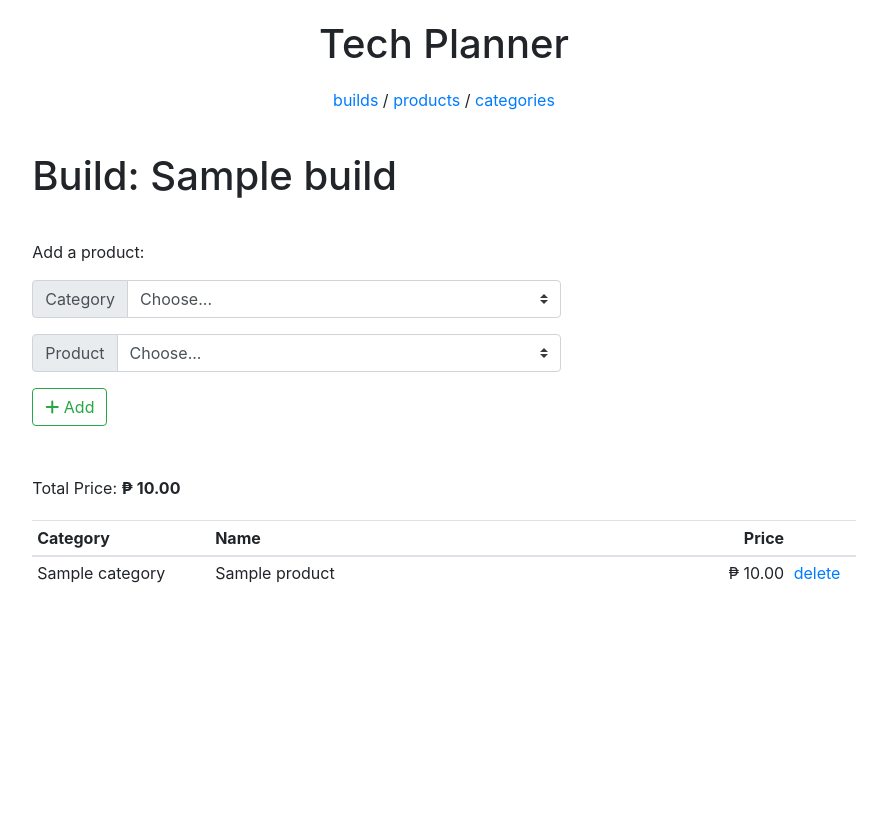
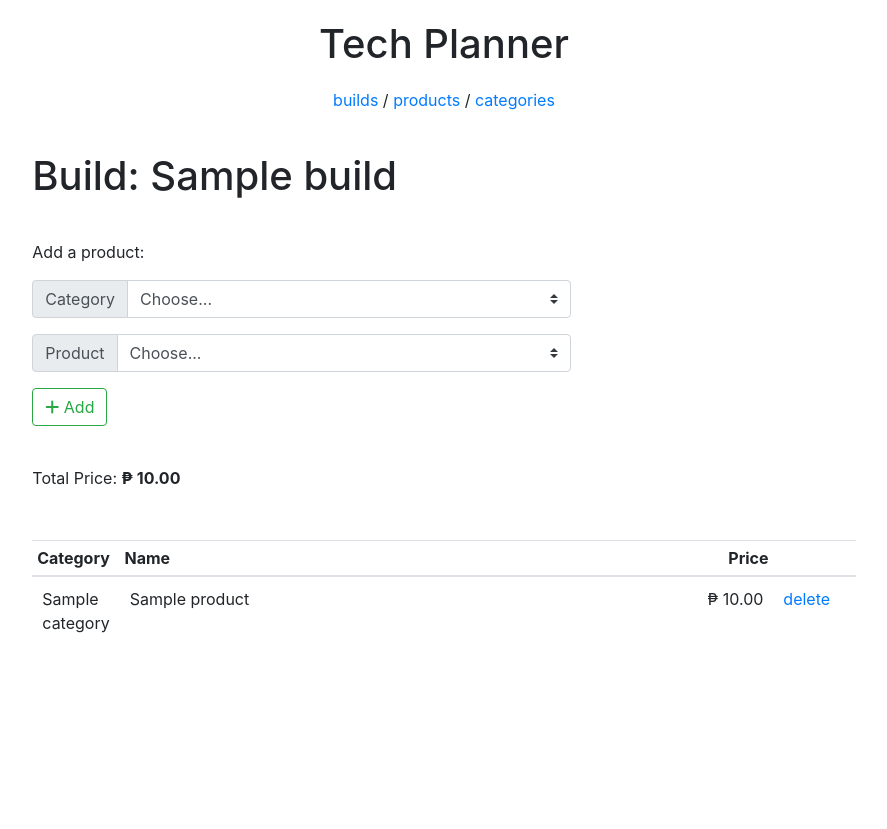
Before and after one commit to ryanarnold/tech-planner, a Django app: page /build-edit/1/ in a window 1280 px wide. Shown: the whole page, without its empty margins (196-1083 px from the left). Before the commit the page ends 583 px from the top, so only its background shows below. Run offline with Django 3.2, Linux system fonts and the light colour scheme; tables that the repository leaves empty hold one stand-in row (values such as "Sample post"); some libraries are stand-ins or nearby versions.

Commit message:
Refactor html and css

```diff
--- a/tech_planner/static/css/base.css
+++ b/tech_planner/static/css/base.css
@@ -9,14 +9,31 @@
     text-align: center;
 }
 
-#content {
+#page-heading {
     margin-top: 40px;
-}
-
-#content h1 {
     margin-bottom: 40px;
 }
 
 .table {
-    margin-top: 20px;
+    margin-top: 50px;
 }
+
+.table-col-100 {
+    width: 100%;
+}
+
+.table-col-50 {
+    width: 50;
+}
+
+.table-col-25 {
+    width: 25%;
+}
+
+.table-col-10 {
+    width: 10%;
+}
+
+.table td {
+    padding: 10px;
+}
--- a/tech_planner/static/css/build_edit.css
+++ b/tech_planner/static/css/build_edit.css
@@ -1,8 +1,8 @@
+
+#total-price {
+    margin-top: 40px;
+}
 
 #total-price span {
     font-weight: bold;
 }
-
-.price {
-    text-align: right;
-}
--- a/tech_planner/static/css/products.css
+++ /dev/null
@@ -1,32 +0,0 @@
-
-#col-name {
-    width: 50%;
-}
-
-#col-category {
-    width: 20%;
-}
-
-#col-price {
-    width: 15%;
-}
-
-#col-edit {
-    width: 7.5%;
-}
-
-#col-delete {
-    width: 7.5%;
-}
-
-.form-group {
-    margin-right: 10px;
-}
-
-form {
-    margin-bottom: 50px;
-}
-
-.price {
-    text-align: right;
-}
--- a/tech_planner/templates/base.html
+++ b/tech_planner/templates/base.html
@@ -37,7 +37,7 @@
         </div>
       </div>
 
-      <div class="row" id="content">
+      <div class="row">
         <div class="col-md-2"></div>
         <div class="col-md-8">
 
--- a/tech_planner/templates/build_edit.html
+++ b/tech_planner/templates/build_edit.html
@@ -9,7 +9,7 @@
 
 {% block content %}
 
-  <h1>Build: {{ build.name }}</h1>
+  <h1 id="page-heading">Build: {{ build.name }}</h1>
 
   <p>Add a product:</p>
 
@@ -54,10 +54,10 @@
   <table class="table table-hover table-sm">
     <thead>
       <tr>
-        <th scope="col" id="col-category">Category</th>
-        <th scope="col" id="col-name">Name</th>
-        <th scope="col" id="col-price" class="price">Price</th>
-        <th scope="col" id="col-delete"></th>
+        <th class="table-col-10" scope="col" id="col-category">Category</th>
+        <th class="table-col-" scope="col" id="col-name">Name</th>
+        <th class="table-col-25 text-right" scope="col" id="col-price">Price</th>
+        <th class="table-col-10" scope="col" id="col-delete"></th>
       </tr>
     </thead>
     <tbody>
@@ -68,9 +68,9 @@
           <td>{{ build_product.product.name }}</td>
 
           {% if build_product.product.price == '--'  %}
-            <td class="price">--</td>
+            <td class="text-right">--</td>
           {% else %}
-            <td class="price">&#8369; {{ build_product.product.price }}</td>
+            <td class="text-right">&#8369; {{ build_product.product.price }}</td>
           {% endif %}
 
           <td>
```
Also changed, not shown: tech_planner/static/css/builds.css (deleted, +0 -8 lines), tech_planner/static/css/categories.css (+1 -9 lines), tech_planner/templates/builds.html (+5 -5 lines), tech_planner/templates/categories.html (+4 -5 lines), tech_planner/templates/products.html (+7 -7 lines).
